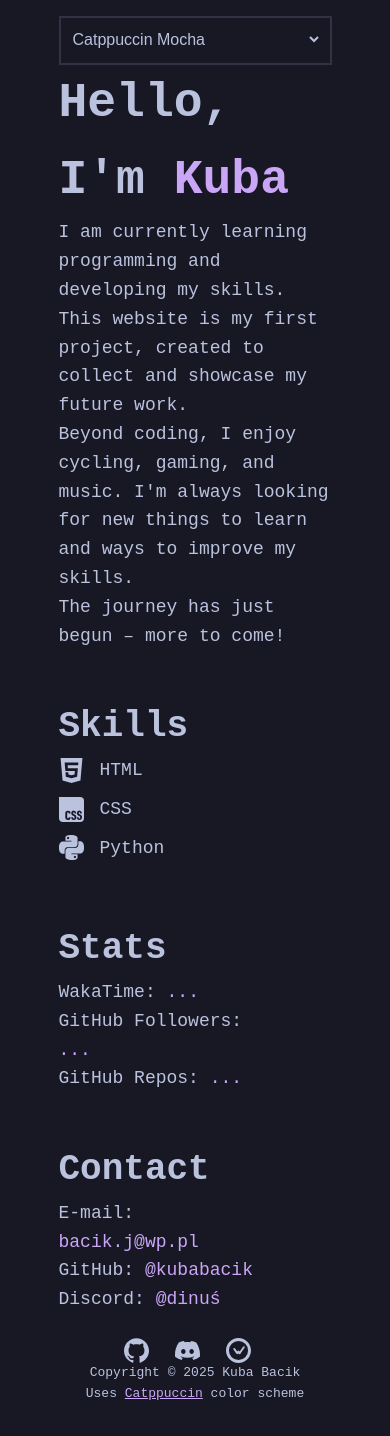
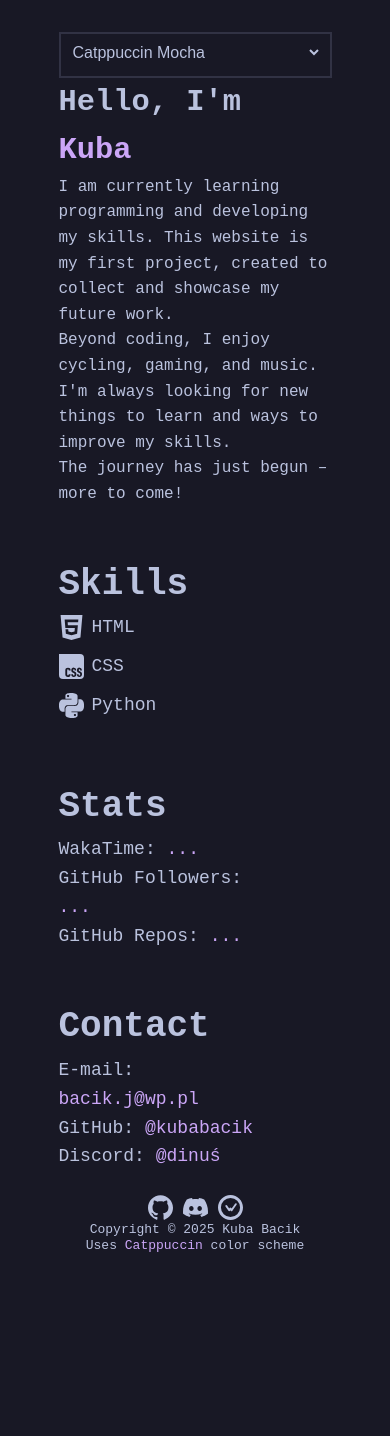
Before and after one commit to kubabacik/kubabacik.github.io, a website: page src/pages/index.html in a window 390 px wide. After the commit the page ends 1285 px from the top, so only its background shows below. Drawn offline with Linux system fonts and the light colour scheme; no server answers.

Commit message:
feat: website is more responsive

```diff
--- a/src/pages/index.html
+++ b/src/pages/index.html
@@ -144,8 +144,9 @@
       </a>
     </div>
     <footer>
-      <p>Copyright &copy; 2025 Kuba Bacik</p>
+
       <p>
+        Copyright &copy; 2025 Kuba Bacik<br>
         Uses
         <a href="https://catppuccin.com" target="_blank"> Catppuccin</a> color
         scheme
--- a/src/styles/styl.css
+++ b/src/styles/styl.css
@@ -9,6 +9,7 @@ body {
     background-color: var(--bg);
     color: var(--fg);
     line-height: 1.6;
+    transition: background-color 0.5s, color 0.5s;
 }
 
 .theme-div {
@@ -17,7 +18,7 @@ body {
     display: flex;
     justify-content: flex-end;
     align-items: center;
-    margin: 1rem 0rem 0rem;
+    margin: 2rem 0rem 0rem;
     @media only screen and (max-width: 600px) {
         justify-content: center;
     }
@@ -35,6 +36,7 @@ body {
       border: none;
       color: var(--fg);
       background: var(--bg);
+      transition: 0.5s;
       width: 100%;
       height: 100%;
       font-size: 1rem;
@@ -46,19 +48,17 @@ body {
     display: flex;
     justify-content: center;
     color: var(--fg);
-    font-size: large;
+    font-size: clamp(1rem, 2vw, 18px);
     margin: auto;
     text-align: left;
     flex-direction: column;
+    h1 {
+        font-size: clamp(1.9rem, 5vw, 3rem)
+    }
 }
 
 .svg-icon {
     fill: var(--fg);
-    margin-right: 1rem;
-}
-
-.about h1 {
-    font-size: 3rem;
 }
 
 .about .color {
@@ -83,8 +83,8 @@ body {
     margin-bottom: 10px;
 }
 
-.skills img {
-    margin-right: 1rem;
+.skills svg {
+    margin-right: .5rem;
 }
 
 .contact {
@@ -129,13 +129,15 @@ body {
 }
 
 .socials a {
-    margin: 0 5px;
     display: flex;
     justify-content: center;
     align-items: center;
+    margin: 0 5px 2px;
 
     &:hover {
-        color: var(--purple);
+        svg {
+            fill: var(--purple);
+        }
     }
 }
 
@@ -147,8 +149,13 @@ footer {
     padding: 0 0 2rem;
 }
 
+footer p {
+    line-height: 1.2;
+}
+
 footer a {
     color: var(--purple);
+    text-decoration: none;
 }
 
 footer a:hover {
```
